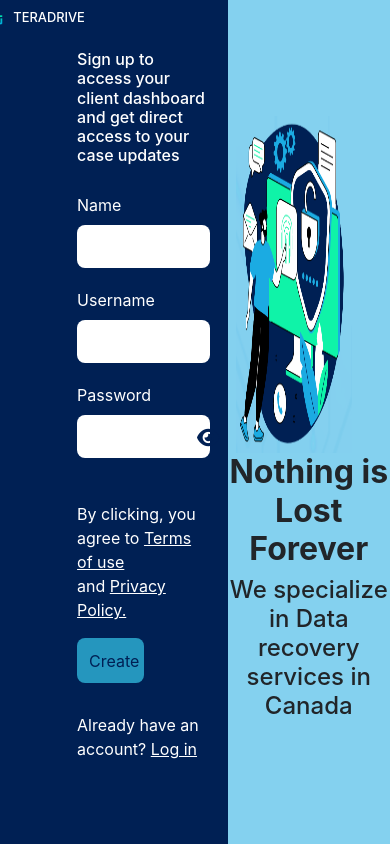
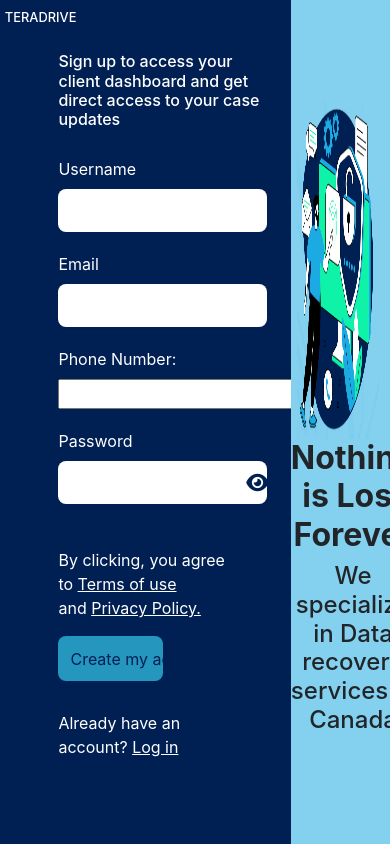
Before and after one commit to Tealiosv2/TeraDrive, a Flask app: page /register in a window 390 px wide; the page is wider, and only the part inside the window is pictured. Run offline with Flask 3, Linux system fonts and the light colour scheme; some libraries are stand-ins or nearby versions.

Commit message:
Added phone number section to form in register.html

```diff
--- a/templates/registerjon.html
+++ b/templates/registerjon.html
@@ -18,15 +18,33 @@
             </div>
             <form id="login-form" method="POST" action="{{ url_for('register') }}">
                 <h6>Sign up to access your client dashboard and get direct access to your case updates</h6>
+                <!--
+                    <label for="username">Username:</label>
+                    <input type="text" id="username" name="username" required>
+
+                    <label for="email">Email:</label>
+                    <input type="email" id="email" name="email" required>
+
+                    <label for="phone">Phone Number:</label>
+                    <input type="tel" id="phone" name="phone" required>
+
+                    <label for="password">Password:</label>
+                    <input type="password" id="password" name="password" required>
+                -->
                 <div class="input-container name">
-                    <label for="name">Name</label>
-                    <input id="name" class="input-field" type="text" name="name" required>
+                    <label for="username">Username</label>
+                    <input id="name" class="input-field" type="text" name="username" required>
                 </div>
 
                 <!-- This will temporarily be the username for Wyman's login system. -->
                 <div class="input-container email">
-                    <label for="username">Username</label>
-                    <input id="email" class="input-field" type="text" name="username" required>
+                    <label for="email">Email</label>
+                    <input id="email" class="input-field" type="text" name="email" required>
+                </div>
+
+                <div class="input-container phone">
+                    <label for="phone">Phone Number:</label>
+                    <input type="tel" id="phone" name="phone" required>
                 </div>
 
                 <div class="password-container input-container password">
```
